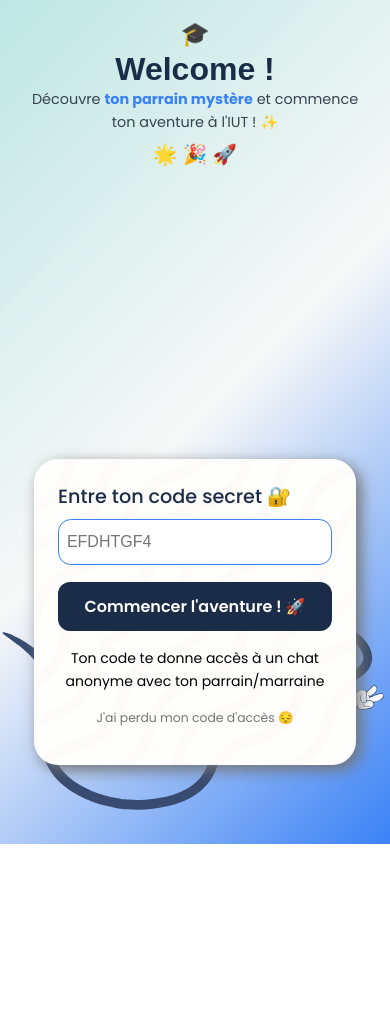
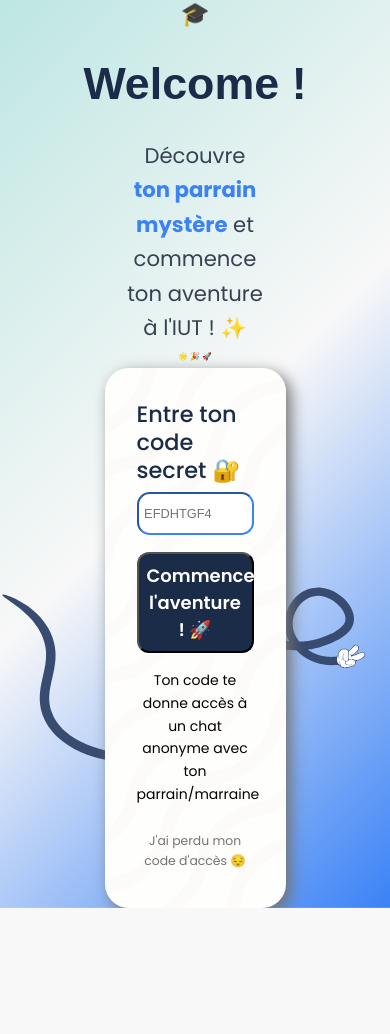
Before and after one commit to Maanaaa/Welcome, a PHP site: page / in a window 390 px wide. After the commit the page ends 908 px from the top, so only its background shows below. Run offline with PHP 8.4, Linux system fonts and the light colour scheme; some web fonts are replaced.

Commit message:
front: Modifications du responsive

```diff
--- a/css/index.css
+++ b/css/index.css
@@ -1,14 +1,11 @@
 body {
-    background: linear-gradient(135deg, #BDE6E2 0%, #F8F8F8 50%, #3B82F6 100%), url('../assets/backgrounds/main.png');
+    background:
+        linear-gradient(135deg, #BDE6E2 0%, #F8F8F8 50%, #3B82F6 100%),
+        url('../assets/backgrounds/main.png');
     background-size: cover;
     background-position: center;
     background-repeat: no-repeat;
-    margin: 0;
-    padding: 0;
-    overflow: hidden;
-    height: 100vh;
-    width: 100vw;
-    font-family: 'Poppins', sans-serif;
+    overflow-x: hidden;
 }
 
 .traversing-image {
@@ -17,6 +14,7 @@ body {
     left: 0;
     width: 95%;
     height: auto;
+    max-height: 100vh;
     transform: translateY(-50%);
     z-index: -1;
 }
@@ -25,33 +23,28 @@ body {
 Header
 -------------------------------------------*/
 
-header {
+header{
     width: 100%;
     text-align: center;
-    padding: 1rem 0;
 }
 
-header h1 {
+header h1{
     font-weight: 700;
     color: var(--primary);
-    margin: 0;
-    font-size: 2rem;
 }
 
-header h2 {
-    font-size: 4vw;
-    margin: 0.5rem 0;
+header h2{
+    font-size: 2vw;
 }
 
-header p {
-    max-width: 90%;
+header p{
+    max-width: 35%;
     margin: 0 auto;
-    color: rgb(55, 65, 81);
+    color: rgb(55 65 81);
     font-weight: 400;
-    font-size: 1rem;
 }
 
-header p span {
+header p span{
     color: var(--accent);
     font-weight: bold;
 }
@@ -60,114 +53,101 @@ header p span {
 Formulaire
 -------------------------------------------*/
 
-main {
-    display: flex;
-    flex-direction: column;
-    justify-content: center;
-    align-items: center;
-    height: 100vh;
-    width: 100%;
-    padding: 1rem;
-    box-sizing: border-box;
-}
 
 main div:nth-child(1) {
-    width: 90%;
+    width: 30%;
     background-color: var(--card);
     padding: 2rem;
     padding-bottom: 1.5rem;
     border-radius: 1.5rem;
+    margin: 0 auto;
     box-shadow: 5px 5px 15px var(--muted-foreground);
     background: linear-gradient(rgba(255, 255, 255, 0.8), rgba(255, 255, 255, 0.8)), url("../assets/backgrounds/main.png");
     background-size: cover;
-    box-sizing: border-box;
 }
 
-main form {
+main form{
     display: flex;
     flex-direction: column;
 }
 
-main form label {
+main form label{
     font-weight: 500;
-    font-size: 1.2rem;
+    font-size: 1.4rem;
     line-height: 1.75rem;
-    color: rgb(27, 44, 72);
+    color: rgb(27 44 72);
     font-family: 'Poppins';
 }
 
-main form input {
-    padding: 0.75rem;
+main form input{
+    padding: 0.350rem;
     border-radius: 0.8rem;
-    border: 1px solid #3B82F6;
-    font-size: 1rem;
+    border-color: #3B82F6;
+    font-size: 0.8rem;
     line-height: 1.75rem;
     text-transform: uppercase;
     margin-top: 1vh;
-    box-sizing: border-box;
 }
 
-button {
+button{
     font-weight: 600;
     font-size: 1.125rem;
     font-family: 'Poppins';
-    padding: 0.75rem;
+    padding: 0.5rem;
     background-color: var(--foreground);
-    color: white;
+    color:white;
     border-radius: 12px;
     margin-top: 2vh;
-    border: none;
-    cursor: pointer;
 }
+
 
 /*-------------------------------------------
 Bas de carte
 -------------------------------------------*/
 
-main div:nth-child(2) {
-    width: 100%;
+
+main div:nth-child(2) p{
+    font-size: 0.875rem;
     text-align: center;
-    margin-top: 1rem;
 }
 
-main div:nth-child(2) p {
-    font-size: 0.875rem;
+main div:nth-child(2) .welcomeCodeLosted{
+    font-size: 0.775rem;
+    text-align: center;
+    font-family: 'Poppins',sans-serif;
+    margin-top: 3vh
+}
+main div:nth-child(2) .welcomeCodeLosted a{
+    color: var(--muted-foreground);
 }
 
-main div:nth-child(2) .welcomeCodeLosted {
-    font-size: 0.775rem;
-    font-family: 'Poppins', sans-serif;
-    margin-top: 1rem;
-}
+@media only screen and (min-device-width : 320px) and (max-device-width : 480px) {
 
-main div:nth-child(2) .welcomeCodeLosted a {
-    color: var(--muted-foreground);
-    text-decoration: none;
-}
-
-/*-------------------------------------------
-Media Queries
--------------------------------------------*/
-
-@media screen and (max-width: 768px) {
-    body {
-        width: 100vw;
-        height: 100vh;
+    main div:nth-child(1) {
+        width: 90vw;
+        padding: 4rem;
+        box-sizing: border-box;
     }
 
-    main div:nth-child(1) {
-        width: 90%;
-        height: auto;
-        padding: 1.5rem;
+    main div:nth-child(2) p{
+        font-size: 2rem;
+    }
+
+    main div:nth-child(2) .welcomeCodeLosted{
+        font-size: 1.1rem;
+    }
+
+    .large-icon {
+        font-size: 22vw;
     }
 
     header p {
         max-width: 90%;
-        font-size: 0.9rem;
+        font-size: 1.8rem;
     }
 
     header h2 {
-        font-size: 5vw;
+        font-size: 8vw;
     }
 
     .traversing-image {
@@ -175,13 +155,22 @@ Media Queries
         top: 85%;
     }
 
+    main form label{
+        font-size: 3.25rem;
+    }
+
     main form input {
-        font-size: 1rem;
+        font-size: 3rem;
         padding: 0.5rem;
     }
 
     button {
-        font-size: 1rem;
+        font-size: 2.8rem;
         padding: 0.75rem;
     }
-}
+
+    h1{
+        font-size: 7rem;
+    }
+
+    }
```
